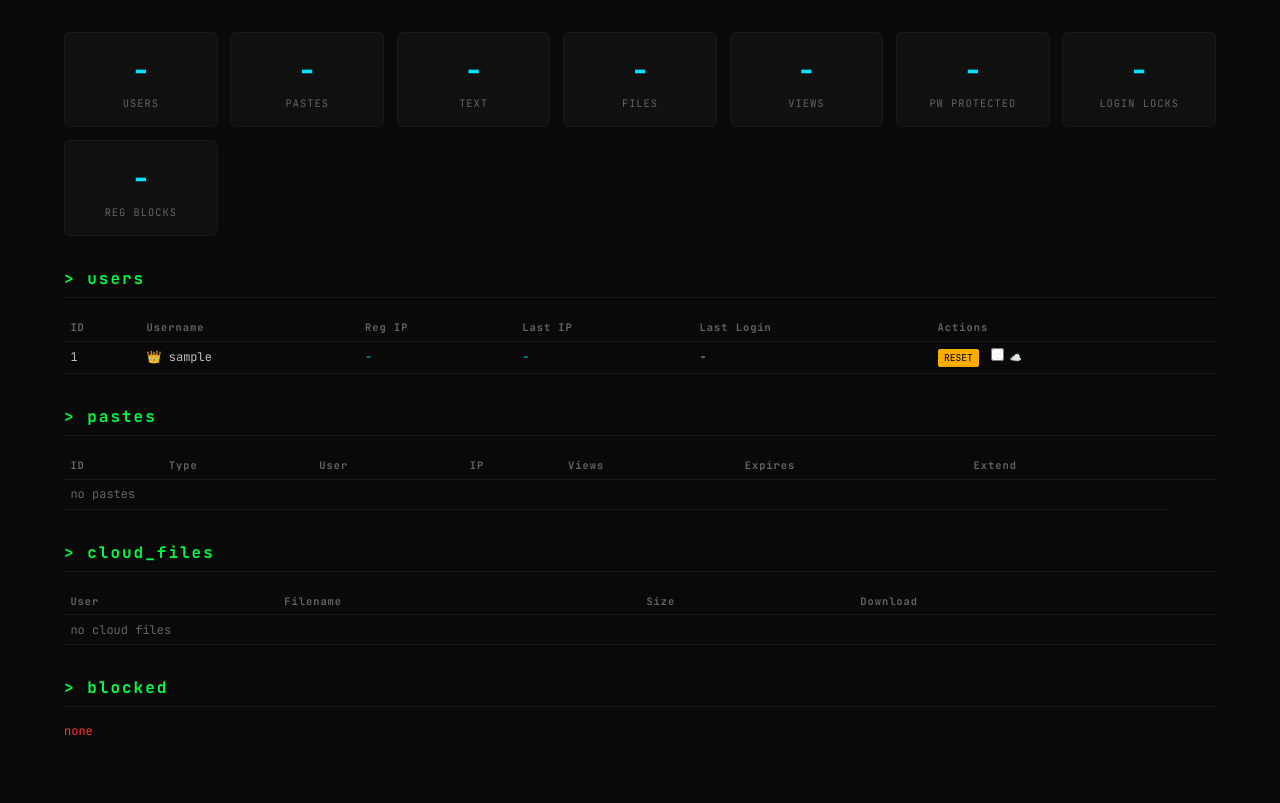
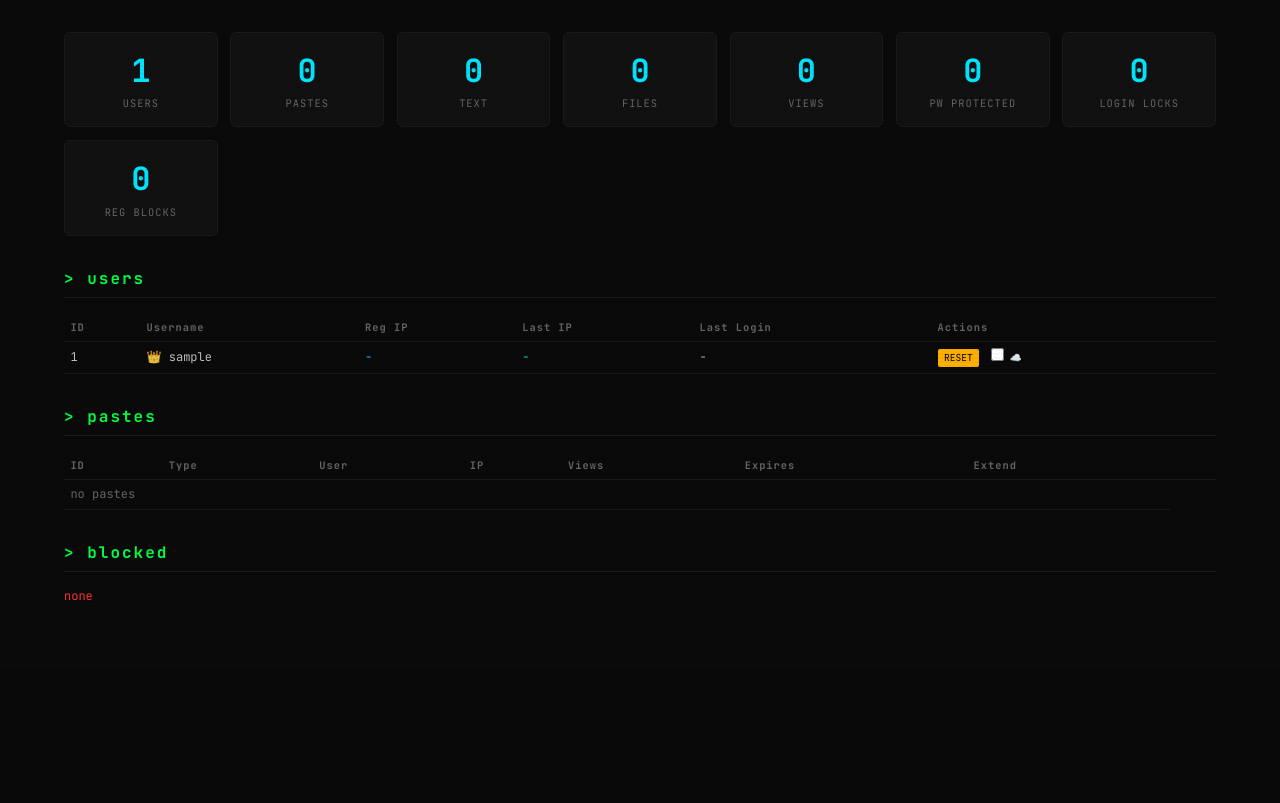
Before and after one commit to HlusiHenry/secdrop, a Flask app: page /admin in a window 1280 px wide. Shown: the part 135-938 px from the top of the page. After the commit the page ends 736 px from the top, so only its background shows below. Run offline with Flask 3, Linux system fonts and the light colour scheme; the visitor is signed in with stand-in values (Sample User, id 1); data comes from the database, SQL or seed files in the repository; data that the repository does not hold is empty.

Commit message:
Revert admin cloud table changes — back to clean state

```diff
--- a/app.py
+++ b/app.py
@@ -652,41 +652,6 @@ def admin_config():
         "requests": MAX_REQUESTS_PER_MIN,
     })
 
-@app.route("/api/admin/cloud")
-def api_admin_cloud():
-    if not is_admin():
-        return jsonify({"error": "Unauthorized"}), 403
-    cloud_base = DATA_DIR / "cloud"
-    if not cloud_base.exists():
-        return jsonify([])
-    files = []
-    for user_dir in sorted(cloud_base.iterdir()):
-        if user_dir.is_dir():
-            for f in sorted(user_dir.iterdir(), key=lambda x: -x.stat().st_mtime):
-                if f.is_file():
-                    files.append({
-                        "username": user_dir.name,
-                        "filename": f.name,
-                        "size": f.stat().st_size,
-                        "modified": f.stat().st_mtime
-                    })
-    return jsonify(files[:100])
-
-@app.route("/api/admin/cloud/preview/<username>/<filename>")
-def admin_cloud_preview(username, filename):
-    if not is_admin():
-        return jsonify({"error": "Unauthorized"}), 403
-    if ".." in filename or "/" in filename or ".." in username:
-        return jsonify({"error": "Invalid"}), 400
-    path = DATA_DIR / "cloud" / username / filename
-    if not path.exists():
-        return jsonify({"error": "Not found"}), 404
-    try:
-        content = path.read_text()[:5000]
-        return jsonify({"content": content, "size": path.stat().st_size})
-    except:
-        return jsonify({"content": "[binary file — preview not available]", "size": path.stat().st_size})
-
 @app.route("/api/admin/block-ip", methods=["POST"])
 def admin_block_ip():
     if not is_admin():
--- a/templates/admin.html
+++ b/templates/admin.html
@@ -98,14 +98,6 @@
     <table>
       <thead><tr><th>ID</th><th>Type</th><th>User</th><th>IP</th><th>Views</th><th>Expires</th><th>Extend</th><th></th></tr></thead>
       <tbody id="paste-table"></tbody>
-    </table>
-  </div>
-
-  <div class="section">
-    <h2>&gt; cloud_files</h2>
-    <table>
-      <thead><tr><th>User</th><th>Filename</th><th>Size</th><th>Download</th></tr></thead>
-      <tbody id="cloud-table"><tr><td colspan="4" style="color:var(--text-dim)">loading...</td></tr></tbody>
     </table>
   </div>
 
@@ -213,21 +205,6 @@ function showAllPastes() {
   if (btn && btn.querySelector('button')) btn.remove();
 }
 
-async function $loadCloud() {
-  const files = await api('/api/admin/cloud');
-  document.getElementById('cloud-table').innerHTML = files.length
-    ? files.map(f => `<tr>
-      <td>${f.username}</td>
-      <td style="font-size:0.7rem">${f.filename}</td>
-      <td style="font-size:0.7rem">${(f.size/1024).toFixed(1)} KB</td>
-      <td>
-        <a href="#" onclick="previewCloud('${f.username}','${f.filename}');return false" style="color:var(--cyan);font-size:0.7rem;margin-right:0.8rem">PREVIEW</a>
-        <a href="/api/cloud/download/${f.filename}" style="color:var(--green);font-size:0.7rem">DOWNLOAD</a>
-      </td>
-    </tr>`).join('')
-    : '<tr><td colspan="4" style="color:var(--text-dim)">no cloud files</td></tr>';
-}
-
 async function $loadBlocked() {
   const blocked = await api('/api/admin/blocked');
   document.getElementById('blocked-list').innerHTML = blocked.length
@@ -244,9 +221,10 @@ async function $loadBlocked() {
 }
 
 async function loadAll() {
-  const [s] = await Promise.all([api('/api/admin/stats'), $loadUsers(), $loadPastes(), $loadCloud(), $loadBlocked(), checkDefaultPw()]);
+  const [s] = await Promise.all([api('/api/admin/stats'), $loadUsers(), $loadPastes(), $loadBlocked()]);
   $loadStats(s);
-  $loadUsers(); $loadPastes(); $loadCloud(); $loadBlocked();
+  // Reload others after stats
+  $loadUsers(); $loadPastes(); $loadBlocked();
 }
 loadAll();
 
@@ -306,14 +284,6 @@ async function toggleCloud(id, enabled) {
   await api('/api/admin/toggle-cloud/'+id, {method:'POST'});
 }
 
-async function previewCloud(user, file) {
-  const d = await api('/api/admin/cloud/preview/'+user+'/'+file);
-  document.getElementById('ip-detail-content').innerHTML =
-    `<b>${file}</b> (${(d.size/1024).toFixed(1)} KB)<br><br><pre style="white-space:pre-wrap;font-size:0.7rem;max-height:300px;overflow:auto">${d.content||''}</pre>`;
-  document.getElementById('ip-modal').style.display = 'flex';
-  document.querySelector('#ip-modal .modal > div:first-child').textContent = '> cloud_preview';
-}
-
 async function deletePaste(id) {
   if (!confirm('DELETE paste '+id+'?')) return;
   await api('/api/admin/delete-paste/'+id, {method:'POST'});
```
